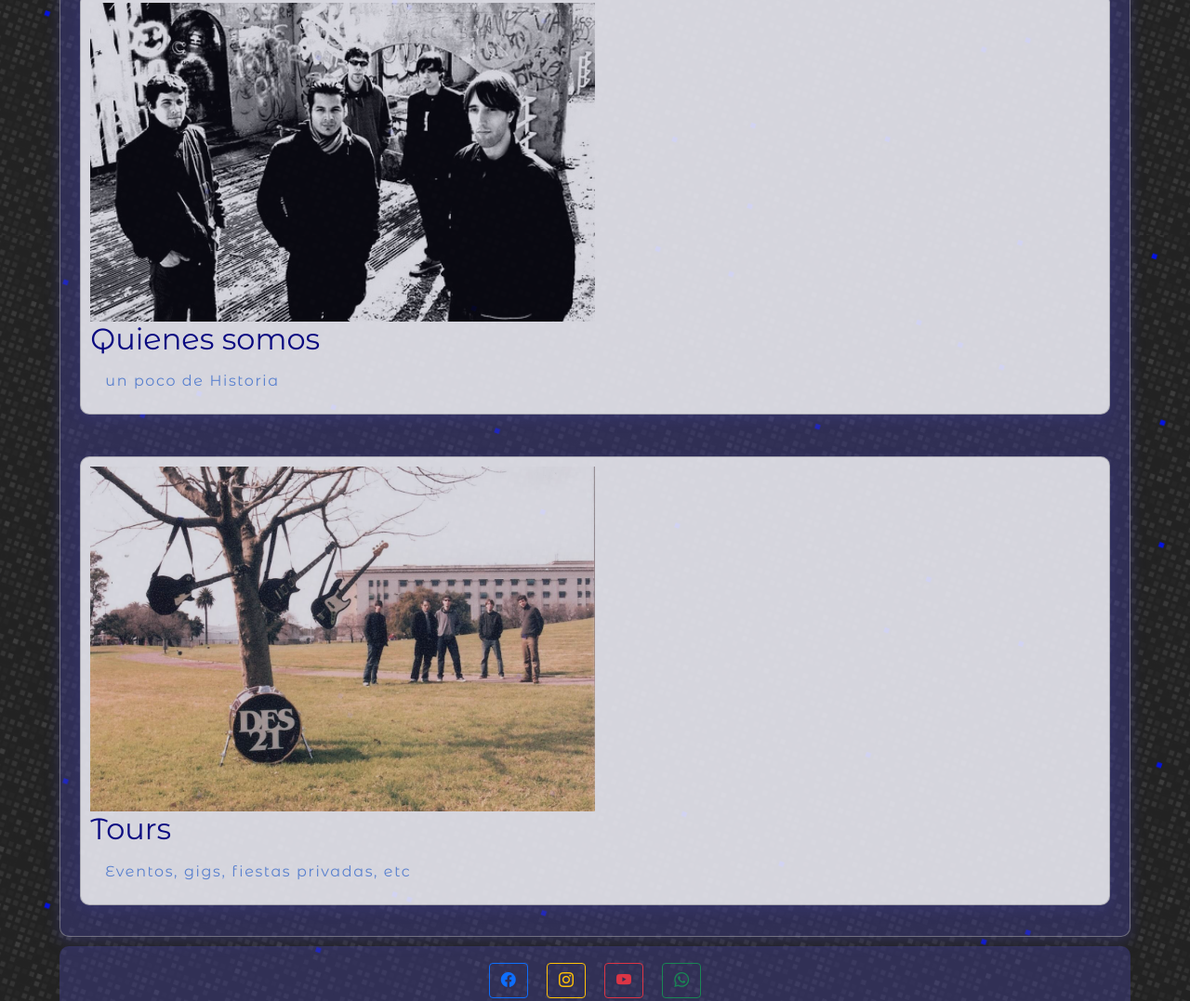
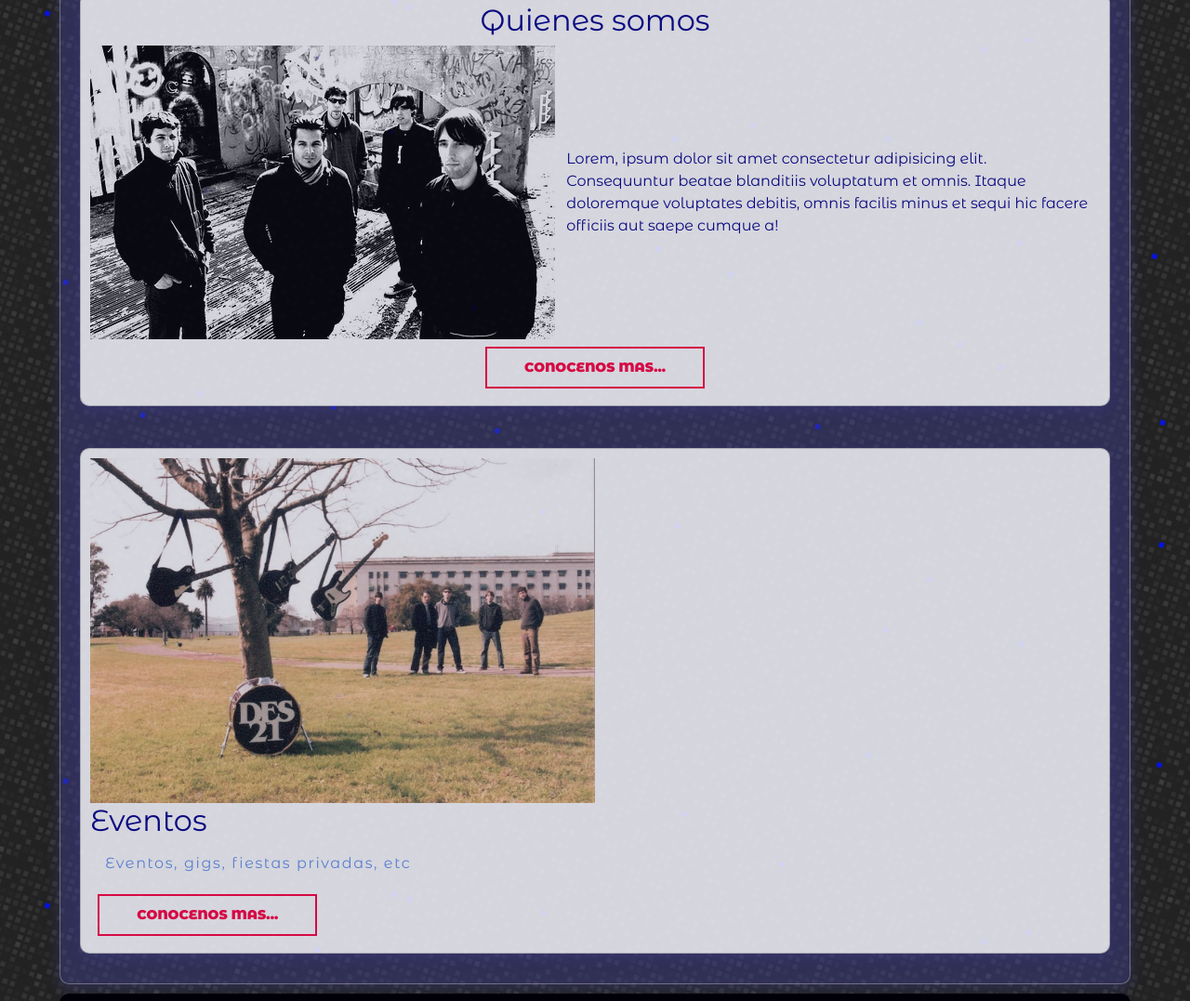
Before and after one commit to DiegaG182/DES21, a website: page index.html in a window 1280 px wide. Shown: the part 707-1784 px from the top of the page at 93% size. Drawn offline with nearby package versions, Linux system fonts and the light colour scheme.

Commit message:
box section

```diff
--- a/index.html
+++ b/index.html
@@ -95,14 +95,28 @@
         <!-- seccion horizontal de historias y eventos -->
 
         <section class="box__section grid--somos">
-          <img src="img/banda/banda.jpg" class="slider__img" >
-          <h2>Quienes somos</h2>
-          <p>un poco de Historia</p>
+          <div class="box-left">
+            <h2>Quienes somos</h2>
+
+            <div class="box-left-column">
+              <img src="img/banda/banda.jpg" class="slider__img" >
+              <div class="container">
+              Lorem, ipsum dolor sit amet consectetur adipisicing elit. Consequuntur beatae blanditiis voluptatum et omnis. Itaque doloremque voluptates debitis, omnis facilis minus et sequi hic facere officiis aut saepe cumque a!
+            </div>
+            </div>
+            <div class="btn__color">
+              <a href="historia.html">Conocenos mas...</a>
+            </div>
+          </div>
       </section>
+
       <section class="box__section grid--tour">
           <img src="img/banda/1.jpg" class="slider__img">
-          <h2>Tours</h2>
+          <h2>Eventos</h2>
           <p>Eventos, gigs, fiestas privadas, etc</p>
+          <div class="btn__color">
+            <a href="tour.html">Conocenos mas...</a>
+          </div>
       </section>
 
 
--- a/scss/_box.scss
+++ b/scss/_box.scss
@@ -30,6 +30,22 @@
     -moz-box-shadow:  rgba(67, 65, 146, 0.45) 0px 5px 15px 0px;
     align-self: center;
     justify-self: center;
+
+}
+
+.box-left{
+    display: flex;
+    flex-direction: column;
+    flex-wrap: wrap;
+    align-content: center;
+    align-items: center;
+    justify-content: center;
+}
+.box-left .box-left-column{
+    display: flex;
+    flex-wrap: nowrap;
+    flex-direction: row;
+    align-items: center;
 }
 
 .box--index{
@@ -52,7 +68,7 @@
 }
 
 .box__footer{
-    background: rgba(67, 65, 146, 0.45);
+    background: rgb(1, 0, 10);
     width: 90%;
     margin: auto;
     padding: 10px;
--- a/scss/_navbar.scss
+++ b/scss/_navbar.scss
@@ -2,8 +2,8 @@
 
 .header {
     /*propiedades del header */
-    background-color: rgba(67, 65, 146, 0.45);
-    background-image: linear-gradient(360deg,  rgba(67, 65, 146, 0.45) 0%, #130f40 74%);
+    background-color: 130f40;
+    background-image: linear-gradient(360deg,  #020024 0%, rgb(1, 0, 10) 74%);
     a{
     font-size: x-large;
     font-weight: 900;
--- a/scss/style.scss
+++ b/scss/style.scss
@@ -57,3 +57,21 @@ img{
 input, textarea{
     margin-top: 0.5rem;
 }
+
+.btn__color a {
+    display: inline-block;
+    text-transform: uppercase;
+    color: #ff0040;
+    text-decoration: none;
+    border: 2px solid;
+    background: transparent;
+    padding: 10px 40px;
+    font-size: 14px;
+    font-weight: 700;
+    -webkit-transition: 0.2s all;
+    transition: 0.2s all;
+  }
+
+  .btn__color a:hover {
+    color: #0004ff;
+  }
```
Also changed, not shown: css/style.css.
